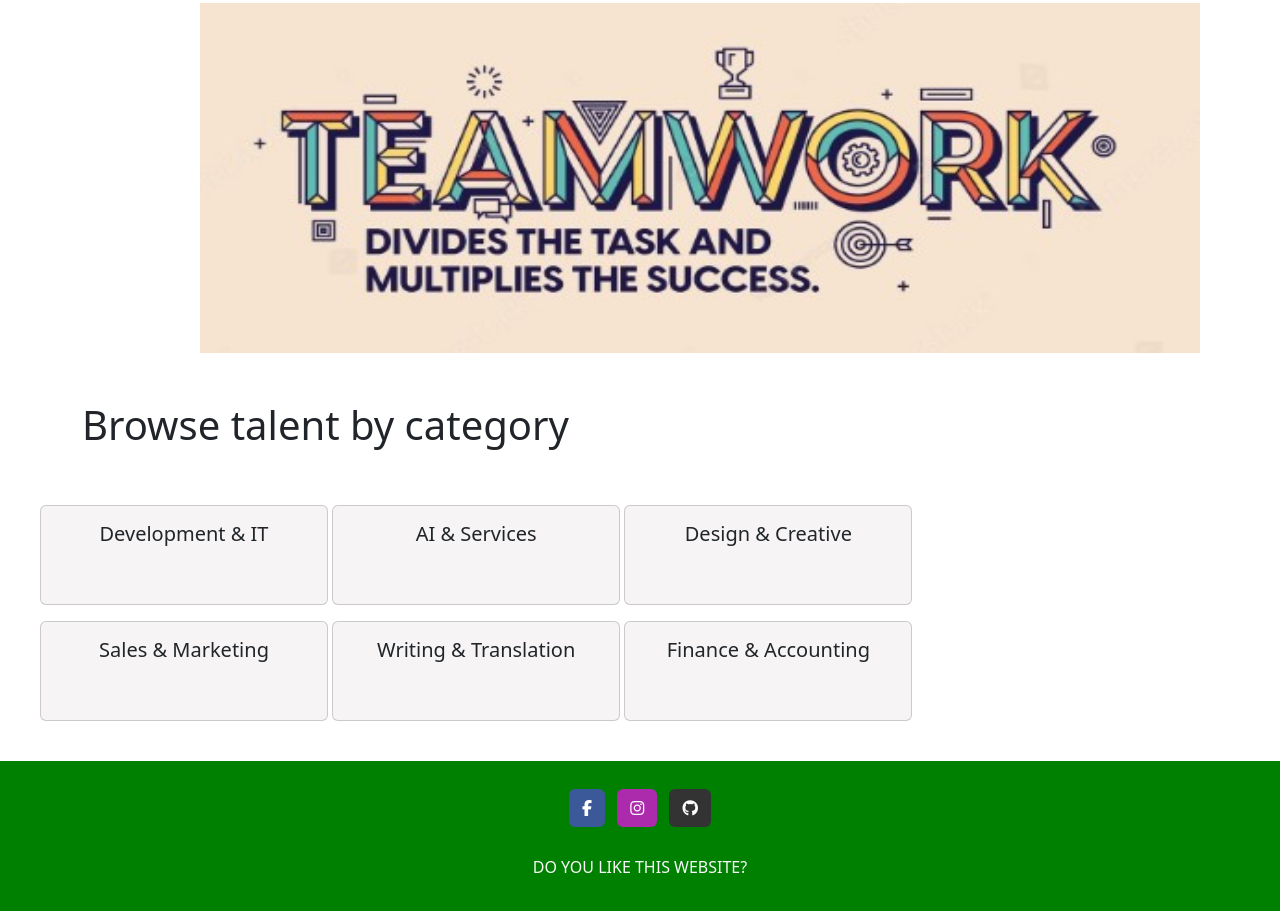
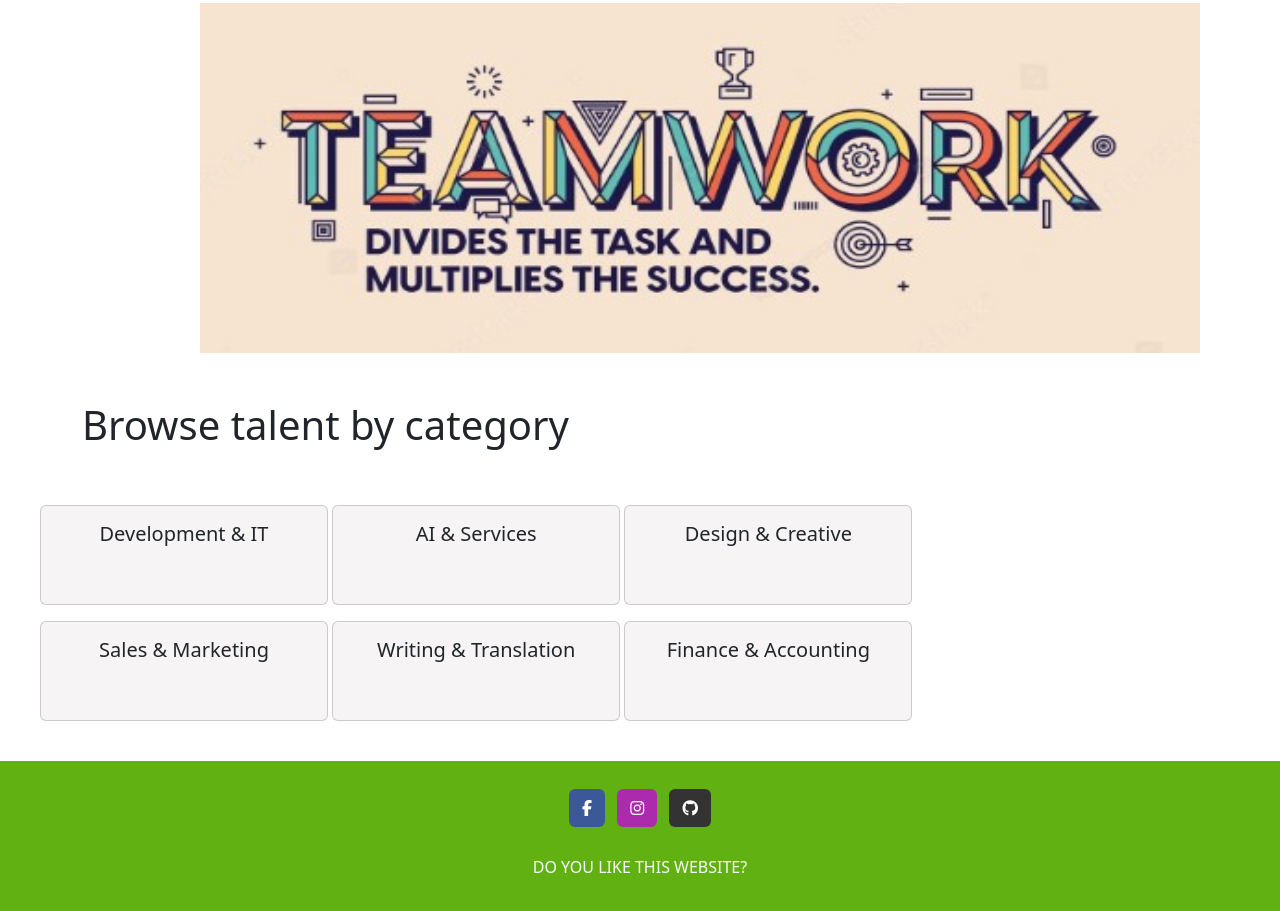
Before and after one commit to MuhammadHasnain02/smit-Website-assign-5, a plain HTML site: page index.html in a window 1280 px wide. Shown: the part 885-1796 px from the top of the page. Drawn offline with nearby package versions, Linux system fonts and the light colour scheme.

Commit message:
Update style.css

```diff
--- a/style.css
+++ b/style.css
@@ -43,7 +43,7 @@ top: 0 !important;
 }
 footer{
 text-align: center;
-background-color: green;
+background-color: rgb(98, 177, 19);
 }
 .img2{
 padding-left: 60px;
```
